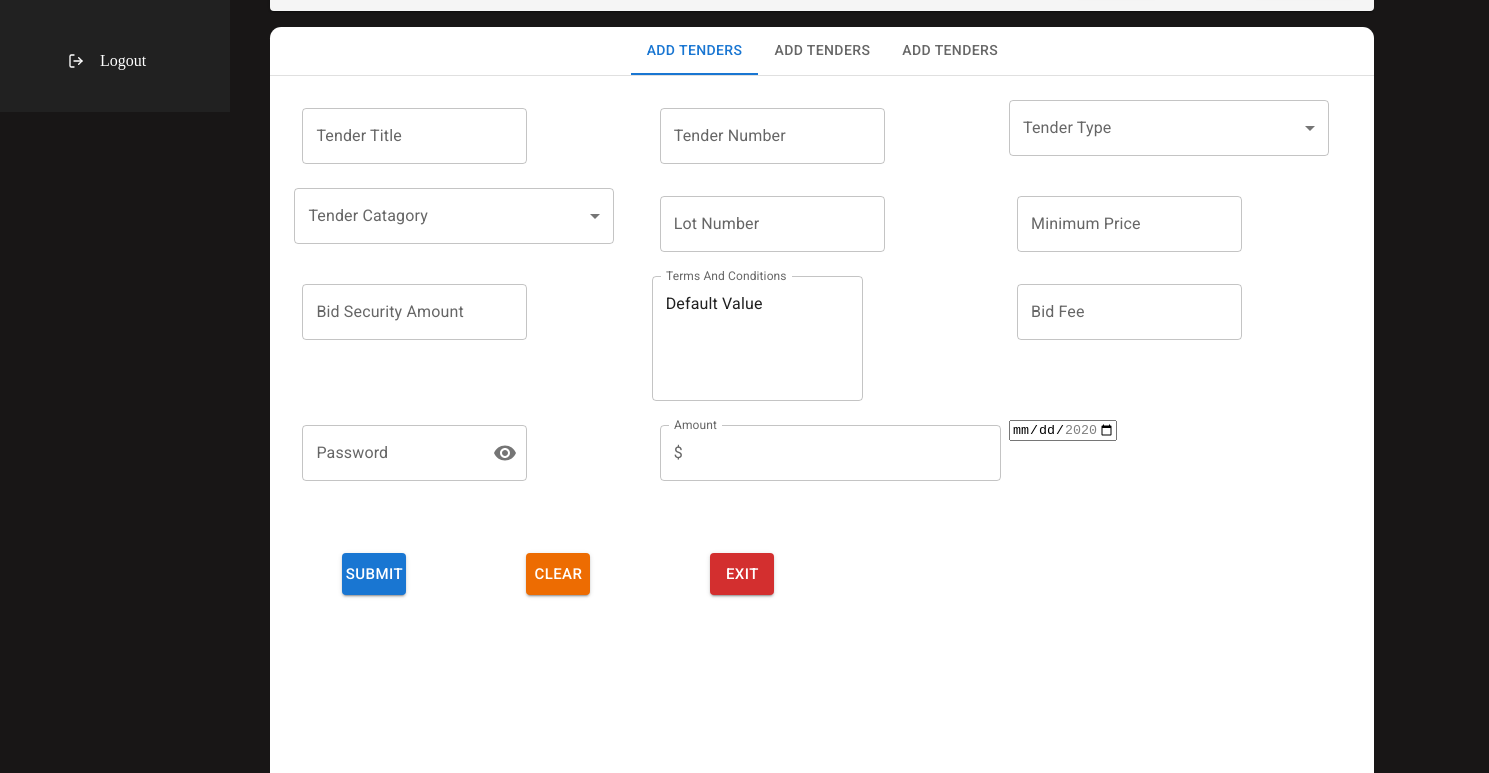
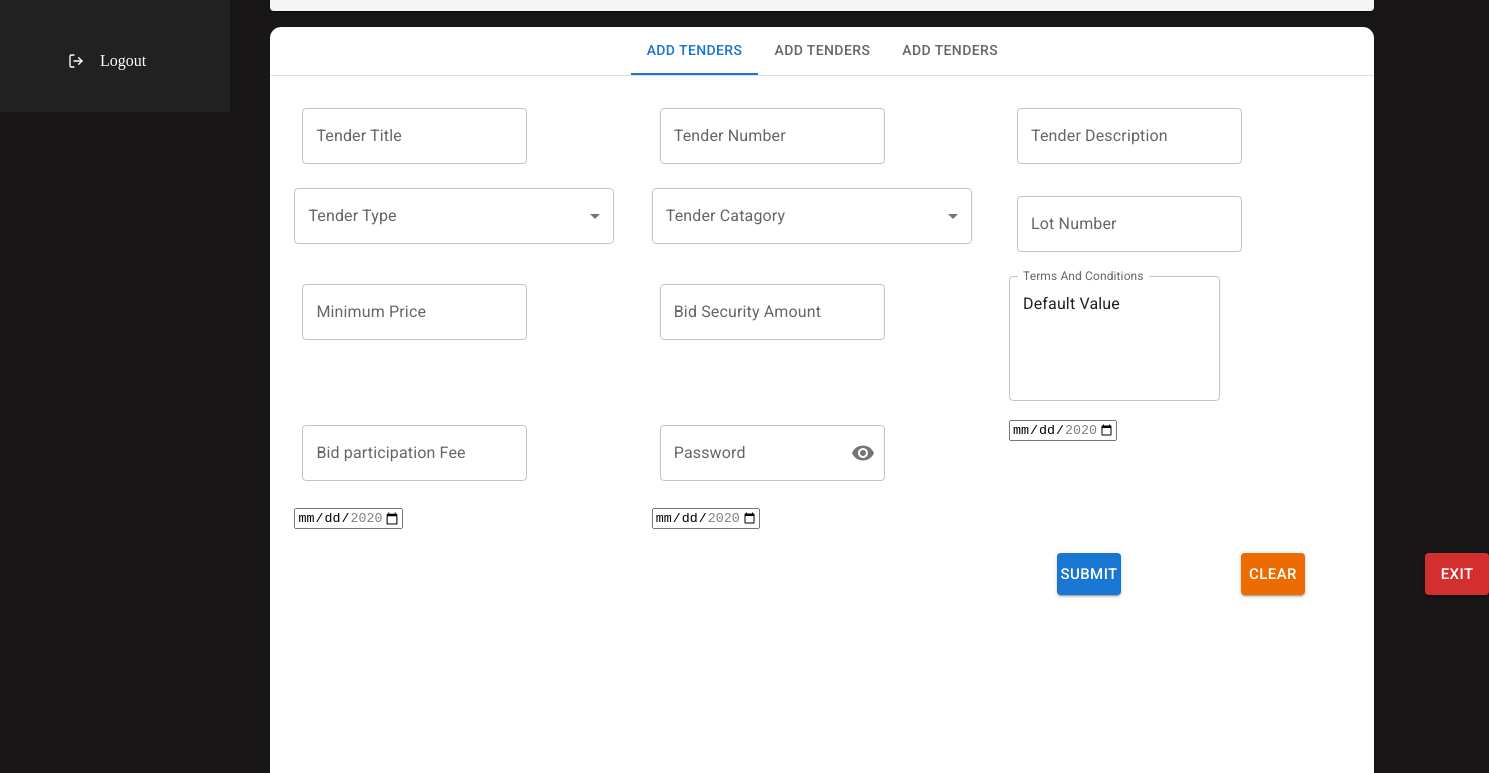
Before and after one commit to sirak32/ETHendeer, a React (Create React App) app in the folder client/eprocurement/: page / in a window 1280 px wide. Shown: the part 760-1533 px from the top of the page, 1489 px wide, since content can reach past the window. Built offline with nearby package versions, Linux system fonts and the light colour scheme; no server answers.

Commit message:
can send to the server but not the right data

```diff
--- a/client/eprocurement/src/components/supplier/Dashboard/AddTenderForm.jsx
+++ b/client/eprocurement/src/components/supplier/Dashboard/AddTenderForm.jsx
@@ -1,25 +1,26 @@
-import * as React from 'react';
-import Box from '@mui/material/Box';
-import IconButton from '@mui/material/IconButton';
-import Input from '@mui/material/Input';
-import FilledInput from '@mui/material/FilledInput';
-import OutlinedInput from '@mui/material/OutlinedInput';
-import InputLabel from '@mui/material/InputLabel';
-import InputAdornment from '@mui/material/InputAdornment';
-import FormHelperText from '@mui/material/FormHelperText';
-import FormControl from '@mui/material/FormControl';
-import TextField from '@mui/material/TextField';
-import Visibility from '@mui/icons-material/Visibility';
-import VisibilityOff from '@mui/icons-material/VisibilityOff';
-import BasicSelect from './BasicSelect';
-import { Button, Stack, TextareaAutosize } from '@mui/material';
-import {Grid } from '@mui/material'
+import * as React from "react";
+import Box from "@mui/material/Box";
+import IconButton from "@mui/material/IconButton";
+import Input from "@mui/material/Input";
+import FilledInput from "@mui/material/FilledInput";
+import OutlinedInput from "@mui/material/OutlinedInput";
+import InputLabel from "@mui/material/InputLabel";
+import InputAdornment from "@mui/material/InputAdornment";
+import FormHelperText from "@mui/material/FormHelperText";
+import FormControl from "@mui/material/FormControl";
+import TextField from "@mui/material/TextField";
+import Visibility from "@mui/icons-material/Visibility";
+import VisibilityOff from "@mui/icons-material/VisibilityOff";
+import BasicSelect from "./BasicSelect";
+import { Button, Stack, TextareaAutosize } from "@mui/material";
+import { Grid } from "@mui/material";
+import axios from 'axios'
 export default function InputAdornments() {
   const [values, setValues] = React.useState({
-    amount: '',
-    password: '',
-    weight: '',
-    weightRange: '',
+    amount: "",
+    password: "",
+    weight: "",
+    weightRange: "",
     showPassword: false,
   });
 
@@ -39,79 +40,97 @@ export default function InputAdornments() {
   };
 
   return (
-    <form onSubmit={handleForm} action='sdghfjgh'>
+    <form onSubmit={handleForm} action="sdghfjgh">
       <Grid container spacing={2}>
         <Grid item xs={4}>
           <TextField
-          color='success'
+            name="title"
+            color="success"
             label="Tender Title"
-            id="outlined-start-adornment"
-            sx={{ m: 1, width: '25ch' }}
-
-          />  </Grid>
-  <Grid item xs={4}>
-  <TextField
-          color='success'
-            label="Tender Number"
-            id="outlined-start-adornment"
-            sx={{ m: 1, width: '25ch' }}
-
-          />  </Grid>
-  <Grid item xs={4}>
-  <BasicSelect name='Tender Type'/>
-  </Grid>
-  <Grid item xs={4}>
-  <BasicSelect name='Tender Catagory'/>
+            // id="outlined-start-adornment"
+            sx={{ m: 1, width: "25ch" }}
+          />{" "}
         </Grid>
         <Grid item xs={4}>
           <TextField
-          color='success'
-            label="Lot Number"
-            id="outlined-start-adornment"
-            sx={{ m: 1, width: '25ch' }}
-
-          />  </Grid>
-  <Grid item xs={4}>
-  <TextField
-          color='success'
-            label="Minimum Price"
-            id="outlined-start-adornment"
-            sx={{ m: 1, width: '25ch' }}
-
-          />  </Grid>
-  <Grid item xs={4}>
-  <TextField
-          color='success'
-            label="Bid Security Amount"
-            id="outlined-start-adornment"
-            sx={{ m: 1, width: '25ch' }}
-
+          name="number"
+            color="success"
+            label="Tender Number"
+            // id="outlined-start-adornment"
+            sx={{ m: 1, width: "25ch" }}
           />
         </Grid>
         <Grid item xs={4}>
           <TextField
-          id="outlined-multiline-static"
+          name="description"
+            color="success"
+            label="Tender Description"
+            // id="outlined-start-adornment"
+            sx={{ m: 1, width: "25ch" }}
+          />{" "}
+        </Grid>
+        <Grid item xs={4}>
+          <BasicSelect type="type"  names="Tender Type" />
+        </Grid>
+        <Grid item xs={4}>
+          <BasicSelect type="catagory" names="Tender Catagory" />
+        </Grid>
+        <Grid item xs={4}>
+          <TextField
+            name="lotNo"
+            color="success"
+            label="Lot Number"
+            // id="outlined-start-adornment"
+            sx={{ m: 1, width: "25ch" }}
+          />{" "}
+        </Grid>
+        <Grid item xs={4}>
+          <TextField
+            name="minPrice"
+            color="success"
+            label="Minimum Price"
+            // id="outlined-start-adornment"
+            sx={{ m: 1, width: "25ch" }}
+          />{" "}
+        </Grid>
+        <Grid item xs={4}>
+          <TextField
+            name="bidSecurityAmount"
+            color="success"
+            label="Bid Security Amount"
+            // id="outlined-start-adornment"
+            sx={{ m: 1, width: "25ch" }}
+          />
+        </Grid>
+        <Grid item xs={4}>
+          <TextField
+            name="termsAndConditions"
+            // id="outlined-multiline-static"
             label="Terms And Conditions"
             multiline
             rows={4}
             defaultValue="Default Value"
-        /> </Grid>
+          />{" "}
+        </Grid>
         <Grid item xs={4}>
           <TextField
-          color='success'
-            label="Bid Fee"
-            id="outlined-start-adornment"
-            sx={{ m: 1, width: '25ch' }}
-
-          />  </Grid>
+           name="participationFee"
+            color="success"
+            label="Bid participation Fee"
+            // id="outlined-start-adornment"
+            sx={{ m: 1, width: "25ch" }}
+          />{" "}
+        </Grid>
         <Grid item xs={4}>
-          <FormControl sx={{ m: 1, width: '25ch' }} variant="outlined">
-            <InputLabel htmlFor="outlined-adornment-password">Password</InputLabel>
+          <FormControl sx={{ m: 1, width: "25ch" }} variant="outlined">
+            <InputLabel htmlFor="outlined-adornment-password">
+              Password
+            </InputLabel>
             <OutlinedInput
-              id="outlined-adornment-password"
-              type={values.showPassword ? 'text' : 'password'}
+            //   id="outlined-adornment-password"
+              type={values.showPassword ? "text" : "password"}
               value={values.password}
-              onChange={handleChange('password')}
+              onChange={handleChange("password")}
               endAdornment={
                 <InputAdornment position="end">
                   <IconButton
@@ -128,60 +147,96 @@ export default function InputAdornments() {
             />
           </FormControl>
         </Grid>
+
         <Grid item xs={4}>
-          <FormControl fullWidth sx={{ m: 1 }}>
-            <InputLabel htmlFor="outlined-adornment-amount">Amount</InputLabel>
-            <OutlinedInput
-              id="outlined-adornment-amount"
-              value={values.amount}
-              onChange={handleChange('amount')}
-              startAdornment={<InputAdornment position="start">$</InputAdornment>}
-              label="Amount"
+          <input
+            name="publishedDate"
+            value="Closing Date"
+            type="date"
+            max="2020-02-02"
+            min="2020-01-02"
           />
-          </FormControl> </Grid>
-          <Grid item xs={4}>
-          <input value='Closing Date' type='date' max='2020-02-02' min='2020-01-02'/>
         </Grid>
         <Grid item xs={4}>
-  <Stack   sx={{margin:'3rem'}} alignItems="left" spacing={15} direction="row">
-        <Button size='large' variant='contained' color='primary' type='submit'>Submit</Button>
-        <Button size='large' variant='contained' color='warning' type='reset'>Clear</Button>
-        <Button size='large' variant='contained' color='error'>Exit</Button>
-          </Stack>
+          <input
+            name="closingDate"
+            value="Closing Date"
+            type="date"
+            max="2020-02-02"
+            min="2020-01-02"
+          />
+        </Grid>
+        <Grid item xs={4}>
+          <input
+            name="bidOpenOn"
+            value="Closing Date"
+            type="date"
+            max="2020-02-02"
+            min="2020-01-02"
+          />
         </Grid>
 
 
+        <Grid item xs={4}>
+          <Stack
+            sx={{ margin: "3rem" }}
+            alignItems="left"
+            spacing={15}
+            direction="row"
+          >
+            <Button
+              size="large"
+              variant="contained"
+              color="primary"
+              type="submit"
+            >
+              Submit
+            </Button>
+            <Button
+              size="large"
+              variant="contained"
+              color="warning"
+              type="reset"
+            >
+              Clear
+            </Button>
+            <Button size="large" variant="contained" color="error">
+              Exit
+            </Button>
+          </Stack>
         </Grid>
-      <Box sx={{ display: 'flex', flexWrap: 'wrap',margin:'2rem 0',padding:'2rem',background: "white",borderRadius:'1rem' }}>
-        <div>
-
-
-
-          <br/>
-
-
-
-
-
-
-
-
-
-        </div>
-        <div>
-
-
-        </div>
-        <div style={{ margin:'2rem'}}>
-
-
-
-        </div>
+      </Grid>
+      <Box
+        sx={{
+          display: "flex",
+          flexWrap: "wrap",
+          margin: "2rem 0",
+          padding: "2rem",
+          background: "white",
+          borderRadius: "1rem",
+        }}
+      >
       </Box>
     </form>
   );
 }
-const handleForm=(e)=>{
-e.preventDefault()
-console.log('dfhjkl')
-}
+const handleForm = (e) => {
+  e.preventDefault();
+  console.log(e.target[5].value);
+//   axios.post('http://localhost:5001/tenders',{
+//     title: e.target[0].value,
+//     description: e.target[2].value,
+//     number: e.target[1].value,
+//     type: e.target[3].value,
+//     catagory: e.target[4].value,
+//     lotNo: e.target[5].value,
+//     minPrice:e.target[6].value,
+//     publishedDate:e.target[11].value ,
+//     closingDate: e.target[12].value,
+//     bidOpenOn: e.target[13].value,
+//     participationFee: e.target[9].value,
+//     bidSecurityAmount: e.target[7].value,
+//     termsAndConditions: e.target[8].value,
+
+//   })
+};
--- a/client/eprocurement/src/components/supplier/Dashboard/BasicSelect.jsx
+++ b/client/eprocurement/src/components/supplier/Dashboard/BasicSelect.jsx
@@ -15,8 +15,9 @@ export default function BasicSelect(props) {
   return (
     <Box sx={{ maxWidth:'20rem' }}>
       <FormControl fullWidth>
-        <InputLabel id="demo-simple-select-label">{props.name}</InputLabel>
+        <InputLabel id="demo-simple-select-label">{props.names}</InputLabel>
         <Select
+        name={props.type}
           labelId="demo-simple-select-label"
           id="demo-simple-select"
           value={age}
```
Also changed, not shown: client/eprocurement/src/components/supplier/Dashboard/SideBar.jsx (+4 -12 lines), 2 other files (tests, documents, lock files or other folders). Lines whose indentation alone changed are shown as unchanged.
